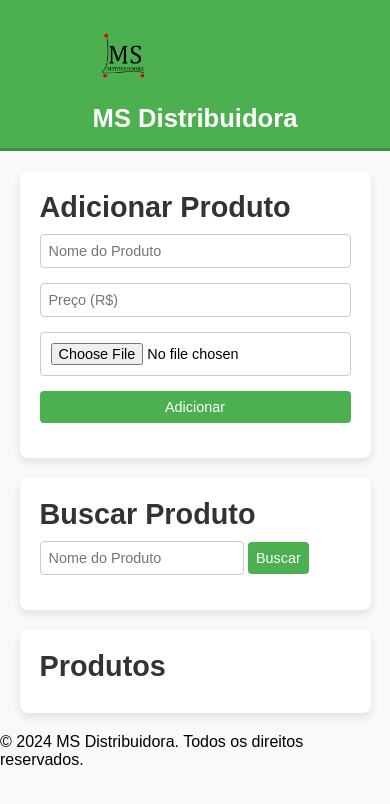
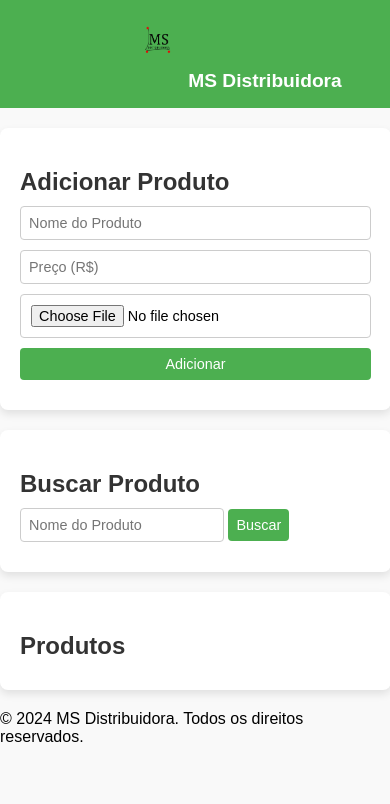
Before and after one commit to PipoqueiroSlz/MS-Distribuidora, a plain HTML site: page index.html in a window 390 px wide. Drawn offline with Linux system fonts and the light colour scheme; no server answers.

Commit message:
Update styles.css

```diff
--- a/styles.css
+++ b/styles.css
@@ -1,12 +1,9 @@
-/* Reset básico */
-* {
+/* Estilo básico para o layout */
+body {
+    font-family: Arial, sans-serif;
     margin: 0;
     padding: 0;
     box-sizing: border-box;
-}
-
-body {
-    font-family: Arial, sans-serif;
     background-color: #f9f9f9;
 }
 
@@ -14,36 +11,37 @@ body {
 header {
     background-color: #4CAF50;
     color: white;
-    display: flex;
-    align-items: center;
-    padding: 10px 20px;
-    border-bottom: 3px solid #3e8e41;
-    height: auto;
-    justify-content: center;
+    text-align: center;
+    padding: 1rem 0;
     position: relative;
 }
 
-/* Logo */
 .logo-container {
     position: absolute;
-    left: 20px;
+    top: 10px;
+    left: 10px;
+    width: 120px;
+    height: 120px;
     display: flex;
     align-items: center;
     justify-content: center;
+    background-color: white;
+    border-radius: 8px;
+    box-shadow: 0 2px 4px rgba(0, 0, 0, 0.2);
 }
 
 #logo {
-    width: 80px; /* Tamanho levemente reduzido */
-    height: auto;
+    max-width: 110px;
+    max-height: 110px;
     object-fit: contain;
+    border-radius: 4px;
 }
 
-/* Título */
 h1 {
+    margin: 0;
     font-size: 2rem;
-    text-align: center;
-    flex: 1;
-    margin: 0;
+    padding-left: 150px;
+    text-align: center; /* Centraliza o título por padrão */
 }
 
 /* Seções */
@@ -59,7 +57,7 @@ section {
 
 h2 {
     margin-bottom: 10px;
-    font-size: 1.8rem;
+    font-size: 1.5rem;
     color: #333;
 }
 
@@ -70,7 +68,7 @@ form {
 }
 
 input, button {
-    margin-bottom: 15px;
+    margin-bottom: 10px;
     padding: 10px;
     border: 1px solid #ccc;
     border-radius: 4px;
@@ -89,7 +87,7 @@ button:hover {
     background-color: #45a049;
 }
 
-/* Botão de navegação */
+/* Estilo do botão de navegação */
 .navegacao {
     text-align: center;
     margin-top: 20px;
@@ -115,16 +113,14 @@ button:hover {
     display: flex;
     flex-wrap: wrap;
     gap: 15px;
-    justify-content: center;
 }
 
 .produto-item {
-    flex: 1 1 calc(33.333% - 15px);
+    flex: 1 1 calc(50% - 15px);
     background-color: #f1f1f1;
     border-radius: 8px;
     padding: 15px;
     box-shadow: 0 2px 4px rgba(0, 0, 0, 0.1);
-    text-align: center;
 }
 
 .produto-item h3 {
@@ -148,61 +144,63 @@ button:hover {
     border-radius: 8px;
 }
 
-/* Campo de upload */
+/* Estilo do formulário de adicionar produto */
 input[type="file"] {
     padding: 10px;
-    margin-bottom: 15px;
+    margin-bottom: 10px;
     border: 1px solid #ccc;
     border-radius: 4px;
 }
 
 /* Responsividade */
-@media (max-width: 1024px) {
-    .produto-item {
-        flex: 1 1 calc(50% - 15px);
+@media (max-width: 768px) {
+    header {
+        text-align: left;
+        padding-left: 140px;
     }
 
-    header h1 {
-        font-size: 1.8rem;
+    .logo-container {
+        top: 10px;
+        left: 10px;
+        width: 80px; /* Diminui o tamanho da logo */
+        height: 80px; /* Ajusta a altura também */
     }
 
     #logo {
-        width: 70px;
-    }
-}
-
-@media (max-width: 768px) {
-    header {
-        flex-direction: column;
-        align-items: center;
-        padding: 15px;
+        max-width: 70px; /* Reduz a largura da logo */
+        max-height: 70px; /* Reduz a altura da logo */
     }
 
-    .logo-container {
-        position: static;
-        margin-bottom: 10px;
+    h1 {
+        font-size: 1.5rem;
+        padding-left: 0; /* Remove o padding à esquerda para melhor ajuste */
+        text-align: center; /* Centraliza o título nas telas menores */
     }
 
-    header h1 {
-        font-size: 1.6rem;
-    }
-
-    #logo {
-        width: 70px;
+    .produto-item {
+        flex: 1 1 100%;
     }
 }
 
 @media (max-width: 480px) {
+    h1 {
+        font-size: 1.2rem;
+        padding-left: 0; /* Remove o padding à esquerda */
+    }
+
     input, button {
         font-size: 0.9rem;
         padding: 8px;
     }
 
-    .produto-item {
-        flex: 1 1 100%;
+    /* Reduz ainda mais a logo em telas muito pequenas */
+    .logo-container {
+        width: 60px;
+        height: 60px;
     }
 
     #logo {
-        width: 60px;
+        max-width: 50px;
+        max-height: 50px;
     }
 }
```
